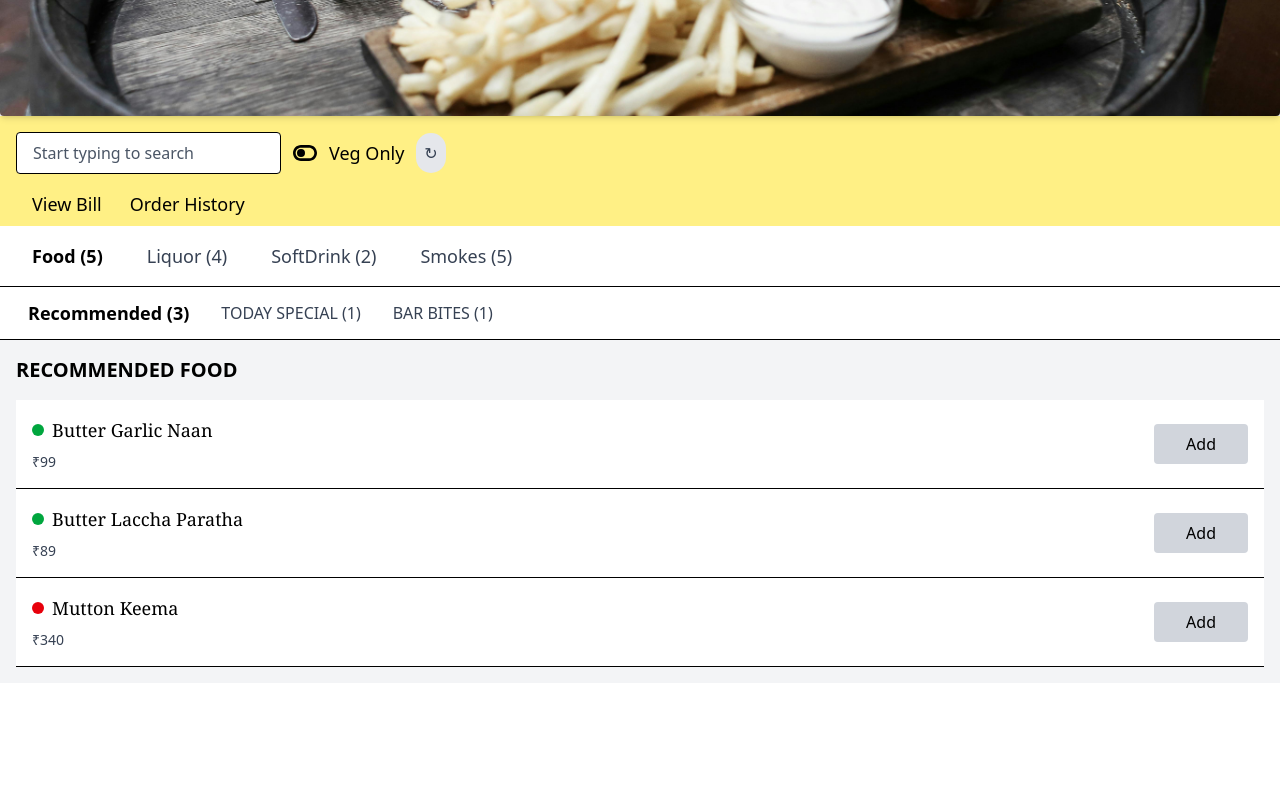
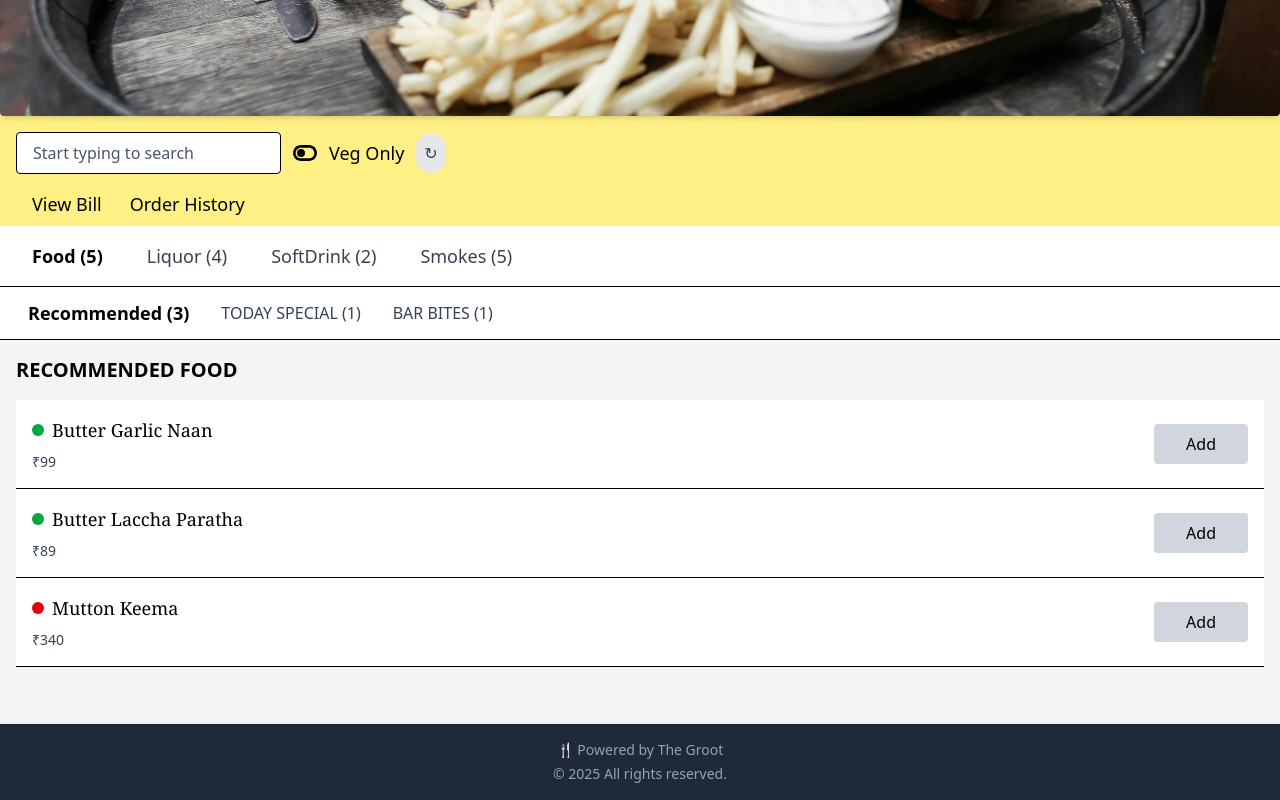
Before and after one commit to tanmoy-saha-47/Restaurant_client, a Next.js app: page /menu/Food in a window 1280 px wide. Shown: the part 344-1144 px from the top of the page. Before the commit the page ends 1027 px from the top, so only its background shows below. Built offline with nearby package versions, Linux system fonts and the light colour scheme.

Commit message:
Added Footer

```diff
--- a/app/menu/[category]/page.tsx
+++ b/app/menu/[category]/page.tsx
@@ -5,7 +5,7 @@ import { useCart } from '@/contexts/CartContext'
 import { useRouter } from 'next/navigation'
 import React, { useEffect, useMemo } from 'react'
 import { menuData } from '@/data/menuData'
-import { Header, CategoryTabs, SubMenuTabs, MenuFilterBar, MenuDisplay, OfferBox } from '@/components'
+import { Header, CategoryTabs, SubMenuTabs, MenuFilterBar, MenuDisplay, OfferBox, Footer } from '@/components'
 import UseMenuFilters from '@/hooks/useMenuFilters'
 import getCategoryCounts from '@/utils/getCategoryCounts'
 import getSubMenuCounts from '@/utils/getSubMenuCounts'
@@ -139,6 +139,7 @@ function MenuPage() {
                 decodedCategory={decodedCategory}
                 filteredItems={filteredItems}
             />
+            <Footer />
         </div>
     )
 }
--- a/components/index.ts
+++ b/components/index.ts
@@ -5,3 +5,4 @@ export { default as MenuItemCard } from "./menu/MenuItemCard";
 export { default as MenuFilterBar } from "./menu/MenuFilterBar";
 export { default as MenuDisplay } from "./menu/MenuDisplay";
 export { default as OfferBox } from "./common/OfferBox";
+export { default as Footer } from "./layouts/Footer";
--- /dev/null
+++ b/components/layouts/Footer.tsx
@@ -0,0 +1,11 @@
+import React from 'react'
+
+function FooterPage() {
+    return (
+        <footer className="bg-gray-800 border-t border-gray-200 mt-10 py-4 text-center text-sm text-gray-400">
+            <p>🍴 Powered by The Groot</p>
+            <p className="mt-1">© {new Date().getFullYear()} All rights reserved.</p>
+        </footer>)
+}
+
+export default FooterPage
```
